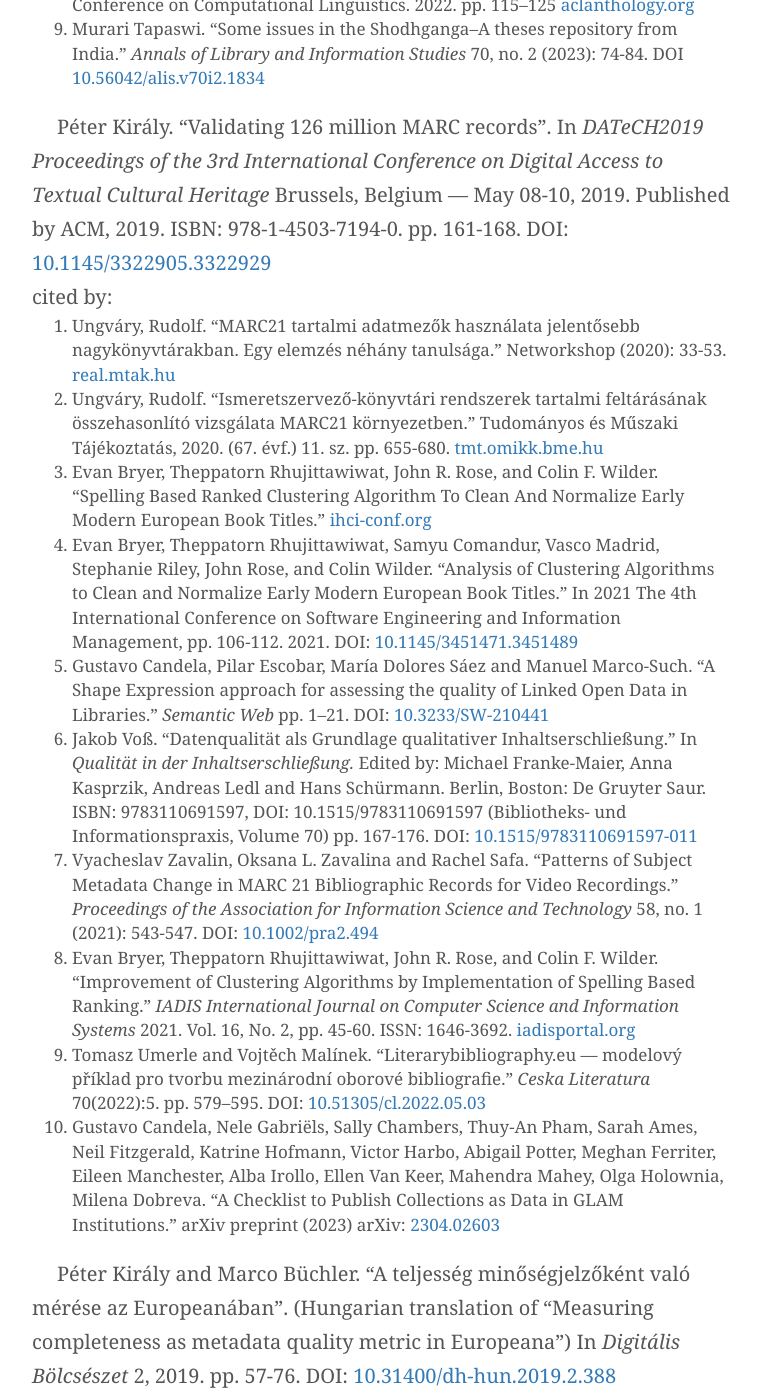
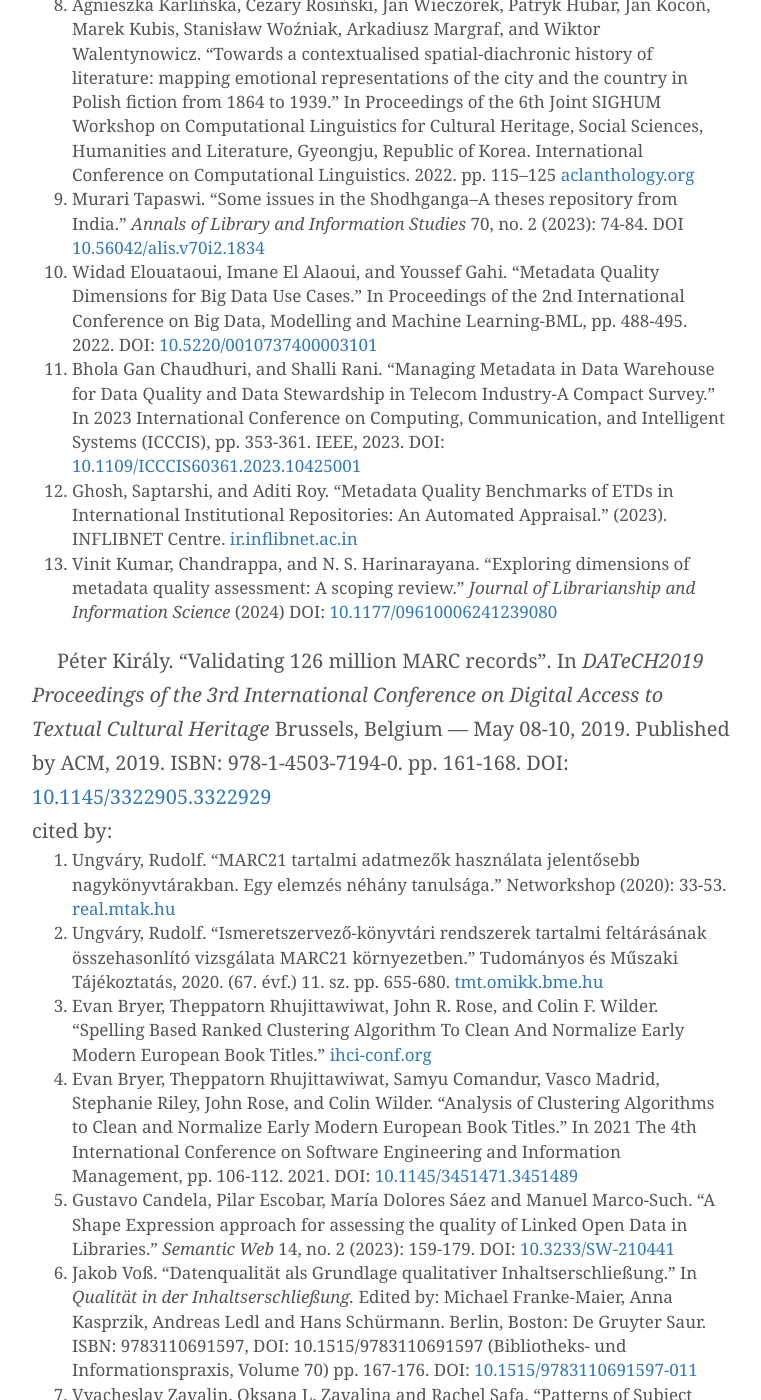
Before and after one commit to pkiraly/pkiraly.github.io, a Jekyll site: the page built from about.md, in a window 1280 px wide and 1400 px high, scrolled down 12030 px. Shown: the whole window, without its empty margins (258-1019 px from the left). Built offline with Jekyll 4.4.1, drawn with Linux system fonts in a browser that asks for light colours; nearby versions of some CDN libraries; some web fonts are replaced; comment, search, counter and statistics services are not loaded; some of the changed text lies outside the part shown.

Commit message:
Adding new paper and citations.

```diff
--- a/about.md
+++ b/about.md
@@ -144,6 +144,7 @@
 30. Mirette Magdy Michel Elias. "Adapting OpenCourseWare Based on the Needs and Preferences of Disabled Learners". PhD Dissertation, University of Bonn. 2022. [uni-bonn.de](https://bonndoc.ulb.uni-bonn.de/xmlui/handle/20.500.11811/10539)
 31. B. V. Vishnu, Sharath S. Rao, and B. Netravathi. "An Interactive Framework for Querying Data from Large PDF Files." In 2023 International Conference on Recent Advances in Information Technology for Sustainable Development (ICRAIS), pp. 25-30. IEEE, 2023. DOI: [10.1109/ICRAIS59684.2023.10367090](https://doi.org/10.1109/ICRAIS59684.2023.10367090)
 32. Na Pang, Yue Yuan, Guangjian Li. "国外图书馆 开放元数据服务及其特点" (Open Metadata Service and Characteristics in Foreign Libraries) _Documentation, Information and Knowledge_, 2023 40 (1), pp. 112-123, DOI: [10.13366/j.dik.2023.01.112](https://doi.org/10.13366/j.dik.2023.01.112)
+33. Vinit Kumar, Chandrappa, and N. S. Harinarayana. "Exploring dimensions of metadata quality assessment: A scoping review." _Journal of Librarianship and Information Science_ (2024) DOI: [10.1177/09610006241239080](https://doi.org/10.1177/09610006241239080)
 
 
 Péter Király, Juliane Stiller, Valentine Charles, Werner Bailer, and Nuno Freire. “Evaluating Data Quality in Europeana: Metrics for Multilinguality.” In *Metadata and Semantic Research 2019. 12th International Conference, MTSR 2018, Limassol, Cyprus, October 23-26, 2018, Revised Selected Papers* (Communications in Computer and Information Science, volume 846) Published by Springer, 2019. pp. 199–211. DOI: [10.1007/978-3-030-14401-2_19](https://doi.org/10.1007/978-3-030-14401-2_19)<br/>
@@ -157,6 +158,7 @@
 7. Inkyung Choi, Wan-Chen Lee, Ying-Hsang Liu, Hsinliang Chen, Douglas W. Oard, and Chi Young Oh. "Cross-cultural information access." 85th Annual Meeting of the Association for Information Science & Technology, 2022. Proceedings of the Association for Information Science and Technology, 2022 59:1 pp. 551-554. [10.1002/pra2.624](https://doi.org/10.1002/pra2.624). Preprint: [umd.edu](https://terpconnect.umd.edu/~oard/pdf/asist22panel.pdf).
 8. Julia Neumann. "Semantic interoperability in metrology through controlled vocabulary." In IMEKO TC6 International Conference on Metrology and Digital Transformation. September 19 − September 21, 2022, Berlin, Germany. 2022 [m4dconf2022.ptb.de](https://www.m4dconf2022.ptb.de/fileadmin/documents/m4dconf2022/Material/Paper/IMEKOTC6-M4Dconf-2022-P46-NEUMANN.pdf)
 9. Manuel Alejandro Flores Chávez. "MetaMetrics: prototipo de visualización de la calidad de los metadatos en revistas científicas latinoamericanas publicadas en Open Journal System." _Biblioteca Universitaria_ 26, no. 1 (2023). DOI: [10.22201/dgbsdi.0187750xp.2023.1.1466](https://doi.org/10.22201/dgbsdi.0187750xp.2023.1.1466)
+10. Inkyung Choi, Wan‐Chen Lee, Ying‐Hsang Liu, Hsinliang Chen, Douglas W. Oard, and Chi Young Oh. "Cross‐cultural Information Access." _Proceedings of the Association for Information Science and Technology_ 59, no. 1 (2022): 551-554. DOI: [10.1002/pra2.624](https://doi.org/10.1002/pra2.624)
 
 Péter Király. “Adat a könyvtárban” (Data in the library -- paper in Hungarian about the changing status of data in LAM). In *Hagyomány és újítás a 21. századi könyvtárban (Erdélyi Évszázadok. A Kolozsvári Magyar Történeti Intézet Évkönyve. III.)* eds. Rüsz-Fogarasi Enikő, Monok István. Kolozsvár (Romania), 2018. ISBN 978-606-8886-1. pp. 49-74. [http://real.mtak.hu/92256/1/ErdEvsz_tordelt_nyomdaba.pdf](http://real.mtak.hu/92256/1/ErdEvsz_tordelt_nyomdaba.pdf)<br/>
 cited by:<br/>
@@ -173,6 +175,10 @@
 7. Volodymyr A. Shekhovtsov, and Johann Eder. "Metadata Quality for Biobanks". _Applied Sciences_ 2022, 12, 9578. pp. 1--37. DOI: [10.3390/app12199578](https://doi.org/10.3390/app12199578)
 8. Agnieszka Karlińska, Cezary Rosiński, Jan Wieczorek, Patryk Hubar, Jan Kocoń, Marek Kubis, Stanisław Woźniak, Arkadiusz Margraf, and Wiktor Walentynowicz. "Towards a contextualised spatial-diachronic history of literature: mapping emotional representations of the city and the country in Polish fiction from 1864 to 1939." In Proceedings of the 6th Joint SIGHUM Workshop on Computational Linguistics for Cultural Heritage, Social Sciences, Humanities and Literature, Gyeongju, Republic of Korea. International Conference on Computational Linguistics. 2022. pp. 115–125 [aclanthology.org](https://aclanthology.org/2022.latechclfl-1.14)
 9. Murari Tapaswi. "Some issues in the Shodhganga–A theses repository from India." _Annals of Library and Information Studies_ 70, no. 2 (2023): 74-84. DOI [10.56042/alis.v70i2.1834](https://doi.org/10.56042/alis.v70i2.1834)
+10. Widad Elouataoui, Imane El Alaoui, and Youssef Gahi. "Metadata Quality Dimensions for Big Data Use Cases." In Proceedings of the 2nd International Conference on Big Data, Modelling and Machine Learning-BML, pp. 488-495. 2022. DOI: [10.5220/0010737400003101](https://doi.org/10.5220/0010737400003101)
+11. Bhola Gan Chaudhuri, and Shalli Rani. "Managing Metadata in Data Warehouse for Data Quality and Data Stewardship in Telecom Industry-A Compact Survey." In 2023 International Conference on Computing, Communication, and Intelligent Systems (ICCCIS), pp. 353-361. IEEE, 2023. DOI: [10.1109/ICCCIS60361.2023.10425001](https://doi.org/10.1109/ICCCIS60361.2023.10425001)
+12. Ghosh, Saptarshi, and Aditi Roy. "Metadata Quality Benchmarks of ETDs in International Institutional Repositories: An Automated Appraisal." (2023). INFLIBNET Centre. [ir.inflibnet.ac.in](http://ir.inflibnet.ac.in/handle/1944/2437)
+13. Vinit Kumar, Chandrappa, and N. S. Harinarayana. "Exploring dimensions of metadata quality assessment: A scoping review." _Journal of Librarianship and Information Science_ (2024) DOI: [10.1177/09610006241239080](https://doi.org/10.1177/09610006241239080)
 
 Péter Király. “Validating 126 million MARC records”. In *DATeCH2019 Proceedings of the 3rd International Conference on Digital Access to Textual Cultural Heritage* Brussels, Belgium — May 08-10, 2019. Published by ACM, 2019. ISBN: 978-1-4503-7194-0. pp. 161-168. DOI: [10.1145/3322905.3322929](https://doi.org/10.1145/3322905.3322929)<br/>
 cited by:<br/>
@@ -180,7 +186,7 @@
 2. Ungváry, Rudolf. "Ismeretszervező-könyvtári rendszerek tartalmi feltárásának összehasonlító vizsgálata MARC21 környezetben." Tudományos és Műszaki Tájékoztatás, 2020. (67. évf.) 11. sz. pp. 655-680. [tmt.omikk.bme.hu](https://tmt.omikk.bme.hu/tmt/article/view/12776/14514)
 3. Evan Bryer, Theppatorn Rhujittawiwat, John R. Rose, and Colin F. Wilder. "Spelling Based Ranked Clustering Algorithm To Clean And Normalize Early Modern European Book Titles." [ihci-conf.org](https://www.ihci-conf.org/wp-content/uploads/2021/07/01_202107L013_Bryer.pdf)
 4. Evan Bryer, Theppatorn Rhujittawiwat, Samyu Comandur, Vasco Madrid, Stephanie Riley, John Rose, and Colin Wilder. "Analysis of Clustering Algorithms to Clean and Normalize Early Modern European Book Titles." In 2021 The 4th International Conference on Software Engineering and Information Management, pp. 106-112. 2021. DOI: [10.1145/3451471.3451489](https://doi.org/10.1145/3451471.3451489)
-5. Gustavo Candela, Pilar Escobar, María Dolores Sáez and Manuel Marco-Such. "A Shape Expression approach for assessing the quality of Linked Open Data in Libraries." _Semantic Web_ pp. 1--21. DOI: [10.3233/SW-210441](https://doi.org/10.3233/SW-210441)
+5. Gustavo Candela, Pilar Escobar, María Dolores Sáez and Manuel Marco-Such. "A Shape Expression approach for assessing the quality of Linked Open Data in Libraries." _Semantic Web_ 14, no. 2 (2023): 159-179. DOI: [10.3233/SW-210441](https://doi.org/10.3233/SW-210441)
 6. Jakob Voß. "Datenqualität als Grundlage qualitativer Inhaltserschließung." In _Qualität in der Inhaltserschließung._ Edited by: Michael Franke-Maier, Anna Kasprzik, Andreas Ledl and Hans Schürmann. Berlin, Boston: De Gruyter Saur. ISBN: 9783110691597, DOI: 10.1515/9783110691597 (Bibliotheks- und Informationspraxis, Volume 70) pp. 167-176. DOI: [10.1515/9783110691597-011](https://doi.org/10.1515/9783110691597-010)
 7. Vyacheslav Zavalin, Oksana L. Zavalina and Rachel Safa. "Patterns of Subject Metadata Change in MARC 21 Bibliographic Records for Video Recordings." _Proceedings of the Association for Information Science and Technology_ 58, no. 1 (2021): 543-547. DOI: [10.1002/pra2.494](https://doi.org/10.1002/pra2.494)
 8. Evan Bryer, Theppatorn Rhujittawiwat, John R. Rose, and Colin F. Wilder. "Improvement of Clustering Algorithms by Implementation of Spelling Based Ranking." _IADIS International Journal on Computer Science and Information Systems_ 2021. Vol. 16, No. 2, pp. 45-60. ISSN: 1646-3692. [iadisportal.org](http://www.iadisportal.org/ijcsis/papers/2021160204.pdf)
@@ -210,7 +216,10 @@
 
 ### 2022
 
-Tomasz Umerle, Giovanni Colavizza, Elżbieta Herden, Rindert Jagersma, Péter Király, Beata Koper, Leo Lahti, David Lindemann, Jakub Maciej Łubocki, Vojtěch Malínek, Alexandra Milanova, Róbert Péter, Nanette Rißler-Pipka, Matteo Romanello, Marcin Roszkowski, Dorota Siwecka, Mikko Tolonen, Ondřej Vimr. "An Analysis of The Current Bibliographical Data Landscape in the Humanities. A Case for the Joint Bibliodata Agendas of Public Stakeholders". 46 p. DARIAH. DOI: [10.5281/zenodo.6559857](https://doi.org/10.5281/zenodo.6559857)
+Tomasz Umerle, Giovanni Colavizza, Elżbieta Herden, Rindert Jagersma, Péter Király, Beata Koper, Leo Lahti, David Lindemann, Jakub Maciej Łubocki, Vojtěch Malínek, Alexandra Milanova, Róbert Péter, Nanette Rißler-Pipka, Matteo Romanello, Marcin Roszkowski, Dorota Siwecka, Mikko Tolonen, Ondřej Vimr. "An Analysis of The Current Bibliographical Data Landscape in the Humanities. A Case for the Joint Bibliodata Agendas of Public Stakeholders". 46 p. DARIAH. DOI: [10.5281/zenodo.6559857](https://doi.org/10.5281/zenodo.6559857)<br/>
+cited by:<br/>
+1. Gustavo Candela. "An automatic data quality approach to assess semantic data from cultural heritage institutions." _Journal of the Association for Information Science and Technology_ 74, no. 7 (2023): 866-878. DOI: [10.1002/asi.24761](https://doi.org/10.1002/asi.24761)
+2. Vojtěch Malínek. "Poezie na křižovatce: poznámky ke kvantitativním aspektům české poezie v letech 1945–1959." _Bohemica litteraria_ 26, no. 2 (2023): 7-28. DOI: [10.5817/BL2023-2-1](https://doi.org/10.5817/BL2023-2-1)
 
 Péter Király, and Hannes Lowagie. "Implementation of a daily MARC assessment with open source tools at KBR, the royal library of Belgium.". *IFLA Metadata Newsletter* Volume 8, Number 1, June 2022. pp. 12-15 [ifla.org](https://repository.ifla.org/bitstream/123456789/1976/1/IFLA_Metadata_Newsletter_June_2022.pdf)<br/>
 cited by:<br/>
@@ -227,7 +236,14 @@
 
 Király Péter. "Adatelemzés Pythonnal bölcsészeknek. Recenzió Folgert Karsdorp, Mike Kestemont, and Allen Riddel. Humanities Data Analysis: Case studies with Python című könyvéről" _Digitális Bölcsészet_, 2022. 6. K:3-K:9. DOI: [10.31400/dh-hun.2022.6.5580](https://doi.org/10.31400/dh-hun.2022.6.5580).
 
-Erzsébet Tóth-Czifra, Marta Błaszczyńska, Francesco Gelati, Femmy Admiraal, Mirjam Blümm, Erik Buelinckx, Vera Chiquet, Rita Gautschy, Peter Gietz, Péter Király, Maria Vivas-Romero, Walter Scholger, Bartłomiej Szleszyński, & Ulrike Wuttke. "Research Data Management for Arts and Humanities: Integrating Voices of the Community."" Zenodo, 2023. 97 p. DOI: [10.5281/zenodo.8059626](https://doi.org/10.5281/zenodo.8059626)
+Erzsébet Tóth-Czifra, Marta Błaszczyńska, Francesco Gelati, Femmy Admiraal, Mirjam Blümm, Erik Buelinckx, Vera Chiquet, Rita Gautschy, Peter Gietz, Péter Király, Maria Vivas-Romero, Walter Scholger, Bartłomiej Szleszyński, and Ulrike Wuttke. "Research Data Management for Arts and Humanities: Integrating Voices of the Community." Zenodo, 2023. 97 p. DOI: [10.5281/zenodo.8059626](https://doi.org/10.5281/zenodo.8059626)<br/>
+cited by:<br/>
+1. Ljiljana Poljak Bilić, Kristina Posavec. "FAIRness of Research Data in the European Humanities Landscape" _Publications_ 2024. 12, no. 1: 6. DOI: [10.3390/publications12010006](https://doi.org/10.3390/publications12010006)
+
+
+### 2023
+
+Vojtěch Malínek, Tomasz Umerle, Edward Gray, Ivan Heibi, Péter Király, Christiane Klaes, Przemysław Korytkowski, David Lindemann, Arianna Moretti, Charlotte Panušková, Róbert Péter, Mikko Tolonen, Aldona Tomczyńska, and Ondřej Vimr. "Open Bibliographical Data Workflows and the Multilinguality Challenge." _Journal of Open Humanities Data_, 2024. 10: 27, pp. 1–14. DOI: [10.5334/johd.190](https://doi.org/10.5334/johd.190)
 
 <!-- span id="badgeCont105"><script type="text/javascript" src="https://publons.com/mashlets?el=badgeCont105&rid=AAW-9289-2021"></script></span -->
 
```
